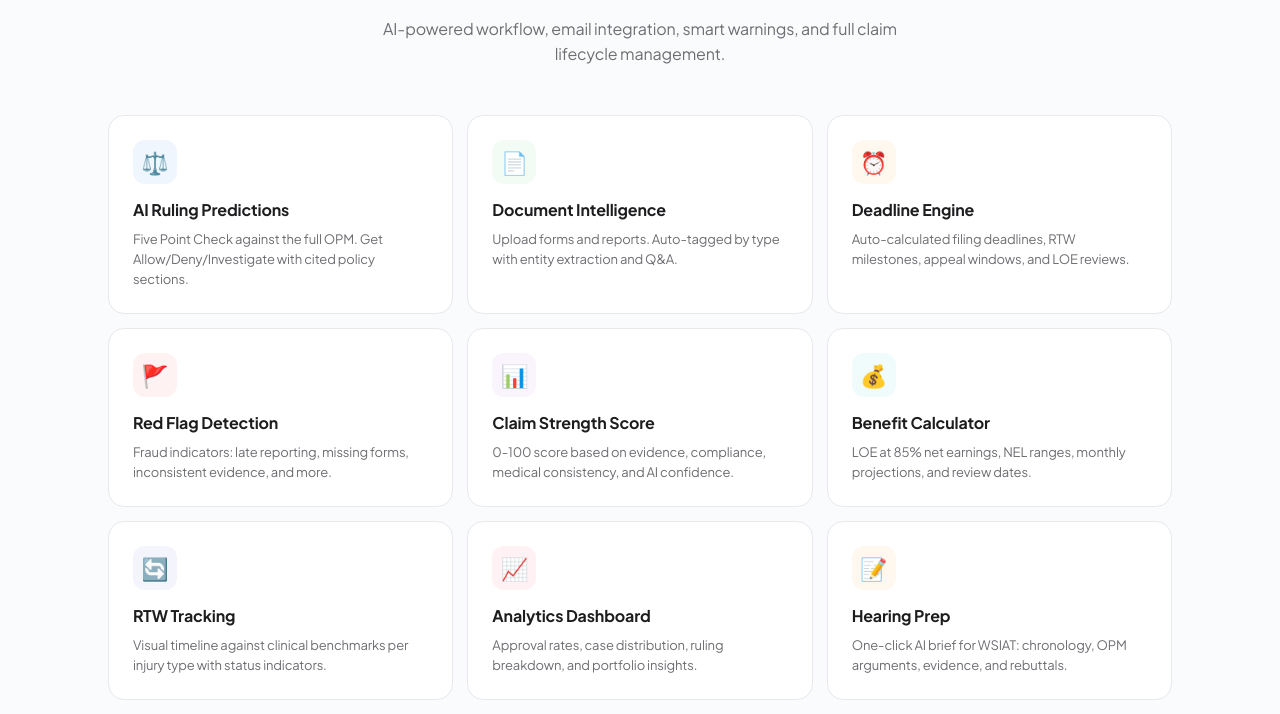
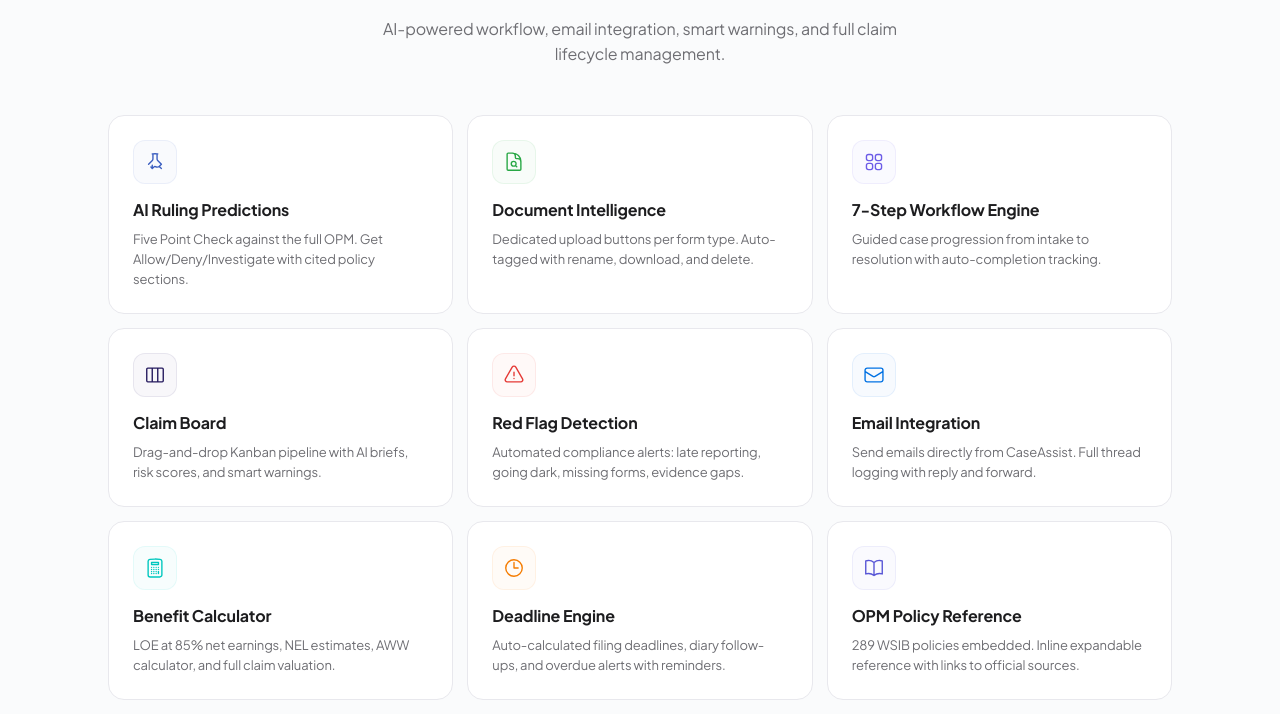
Before and after one commit to tarangsharma11-spec/claimlens, a Next.js app: page /login in a window 1280 px wide. Shown: the part 982-1696 px from the top of the page. Built offline with nearby package versions, Linux system fonts and the light colour scheme.

Commit message:
V53: premium SVG icons replace emojis on landing page, 12 updated features

```diff
--- a/app/login/page.js
+++ b/app/login/page.js
@@ -119,18 +119,21 @@
           </div>
           <div className="feat-grid" style={{ display: "grid", gridTemplateColumns: "repeat(3, 1fr)", gap: 14 }}>
             {[
-              { icon: "\u2696\uFE0F", title: "AI Ruling Predictions", desc: "Five Point Check against the full OPM. Get Allow/Deny/Investigate with cited policy sections.", c: "#0071E3" },
-              { icon: "\uD83D\uDCC4", title: "Document Intelligence", desc: "Upload forms and reports. Auto-tagged by type with entity extraction and Q&A.", c: "#34C759" },
-              { icon: "\u23F0", title: "Deadline Engine", desc: "Auto-calculated filing deadlines, RTW milestones, appeal windows, and LOE reviews.", c: "#FF9500" },
-              { icon: "\uD83D\uDEA9", title: "Red Flag Detection", desc: "Fraud indicators: late reporting, missing forms, inconsistent evidence, and more.", c: "#FF3B30" },
-              { icon: "\uD83D\uDCCA", title: "Claim Strength Score", desc: "0-100 score based on evidence, compliance, medical consistency, and AI confidence.", c: "#AF52DE" },
-              { icon: "\uD83D\uDCB0", title: "Benefit Calculator", desc: "LOE at 85% net earnings, NEL ranges, monthly projections, and review dates.", c: "#00C7BE" },
-              { icon: "\uD83D\uDD04", title: "RTW Tracking", desc: "Visual timeline against clinical benchmarks per injury type with status indicators.", c: "#5856D6" },
-              { icon: "\uD83D\uDCC8", title: "Analytics Dashboard", desc: "Approval rates, case distribution, ruling breakdown, and portfolio insights.", c: "#FF2D55" },
-              { icon: "\uD83D\uDCDD", title: "Hearing Prep", desc: "One-click AI brief for WSIAT: chronology, OPM arguments, evidence, and rebuttals.", c: "#FF9500" },
+              { title: "AI Ruling Predictions", desc: "Five Point Check against the full OPM. Get Allow/Deny/Investigate with cited policy sections.", c: "#3B5EC0", icon: `<svg width="22" height="22" fill="none" viewBox="0 0 24 24" stroke="currentColor" stroke-width="1.5"><path stroke-linecap="round" stroke-linejoin="round" d="M9.75 3.104v5.714a2.25 2.25 0 01-.659 1.591L5 14.5M9.75 3.104c-.251.023-.501.05-.75.082m.75-.082a24.301 24.301 0 014.5 0m0 0v5.714c0 .597.237 1.17.659 1.591L19 14.5M14.25 3.104c.251.023.501.05.75.082M19 14.5l-2.47 2.47m0 0a3.493 3.493 0 01-2.03.602c-.742 0-1.45-.238-2.03-.602m4.06 0L19 19m-7.53-2.03L9 19m0 0l-1.47-1.47M9 19v-3.5"/></svg>` },
+              { title: "Document Intelligence", desc: "Dedicated upload buttons per form type. Auto-tagged with rename, download, and delete.", c: "#28A745", icon: `<svg width="22" height="22" fill="none" viewBox="0 0 24 24" stroke="currentColor" stroke-width="1.5"><path stroke-linecap="round" stroke-linejoin="round" d="M19.5 14.25v-2.625a3.375 3.375 0 00-3.375-3.375h-1.5A1.125 1.125 0 0113.5 7.125v-1.5a3.375 3.375 0 00-3.375-3.375H8.25m5.231 13.481L15 17.25m-4.5-15H5.625c-.621 0-1.125.504-1.125 1.125v16.5c0 .621.504 1.125 1.125 1.125h12.75c.621 0 1.125-.504 1.125-1.125V11.25a9 9 0 00-9-9zm3.75 11.625a2.625 2.625 0 11-5.25 0 2.625 2.625 0 015.25 0z"/></svg>` },
+              { title: "7-Step Workflow Engine", desc: "Guided case progression from intake to resolution with auto-completion tracking.", c: "#6C5CE7", icon: `<svg width="22" height="22" fill="none" viewBox="0 0 24 24" stroke="currentColor" stroke-width="1.5"><path stroke-linecap="round" stroke-linejoin="round" d="M3.75 6A2.25 2.25 0 016 3.75h2.25A2.25 2.25 0 0110.5 6v2.25a2.25 2.25 0 01-2.25 2.25H6a2.25 2.25 0 01-2.25-2.25V6zm0 9.75A2.25 2.25 0 016 13.5h2.25a2.25 2.25 0 012.25 2.25V18a2.25 2.25 0 01-2.25 2.25H6A2.25 2.25 0 013.75 18v-2.25zM13.5 6a2.25 2.25 0 012.25-2.25H18A2.25 2.25 0 0120.25 6v2.25A2.25 2.25 0 0118 10.5h-2.25a2.25 2.25 0 01-2.25-2.25V6zm0 9.75a2.25 2.25 0 012.25-2.25H18a2.25 2.25 0 012.25 2.25V18A2.25 2.25 0 0118 20.25h-2.25a2.25 2.25 0 01-2.25-2.25v-2.25z"/></svg>` },
+              { title: "Claim Board", desc: "Drag-and-drop Kanban pipeline with AI briefs, risk scores, and smart warnings.", c: "#251A5E", icon: `<svg width="22" height="22" fill="none" viewBox="0 0 24 24" stroke="currentColor" stroke-width="1.5"><path stroke-linecap="round" stroke-linejoin="round" d="M9 4.5v15m6-15v15m-10.875 0h15.75c.621 0 1.125-.504 1.125-1.125V5.625c0-.621-.504-1.125-1.125-1.125H4.125c-.621 0-1.125.504-1.125 1.125v12.75c0 .621.504 1.125 1.125 1.125z"/></svg>` },
+              { title: "Red Flag Detection", desc: "Automated compliance alerts: late reporting, going dark, missing forms, evidence gaps.", c: "#E53935", icon: `<svg width="22" height="22" fill="none" viewBox="0 0 24 24" stroke="currentColor" stroke-width="1.5"><path stroke-linecap="round" stroke-linejoin="round" d="M12 9v3.75m-9.303 3.376c-.866 1.5.217 3.374 1.948 3.374h14.71c1.73 0 2.813-1.874 1.948-3.374L13.949 3.378c-.866-1.5-3.032-1.5-3.898 0L2.697 16.126zM12 15.75h.007v.008H12v-.008z"/></svg>` },
+              { title: "Email Integration", desc: "Send emails directly from CaseAssist. Full thread logging with reply and forward.", c: "#0071E3", icon: `<svg width="22" height="22" fill="none" viewBox="0 0 24 24" stroke="currentColor" stroke-width="1.5"><path stroke-linecap="round" stroke-linejoin="round" d="M21.75 6.75v10.5a2.25 2.25 0 01-2.25 2.25h-15a2.25 2.25 0 01-2.25-2.25V6.75m19.5 0A2.25 2.25 0 0019.5 4.5h-15a2.25 2.25 0 00-2.25 2.25m19.5 0v.243a2.25 2.25 0 01-1.07 1.916l-7.5 4.615a2.25 2.25 0 01-2.36 0L3.32 8.91a2.25 2.25 0 01-1.07-1.916V6.75"/></svg>` },
+              { title: "Benefit Calculator", desc: "LOE at 85% net earnings, NEL estimates, AWW calculator, and full claim valuation.", c: "#00C7BE", icon: `<svg width="22" height="22" fill="none" viewBox="0 0 24 24" stroke="currentColor" stroke-width="1.5"><path stroke-linecap="round" stroke-linejoin="round" d="M15.75 15.75V18m-7.5-6.75h.008v.008H8.25v-.008zm0 2.25h.008v.008H8.25v-.008zm0 2.25h.008v.008H8.25v-.008zm0 2.25h.008v.008H8.25v-.008zm2.498-6.75h.007v.008h-.007v-.008zm0 2.25h.007v.008h-.007v-.008zm0 2.25h.007v.008h-.007v-.008zm0 2.25h.007v.008h-.007v-.008zm2.504-6.75h.008v.008h-.008v-.008zm0 2.25h.008v.008h-.008v-.008zm0 2.25h.008v.008h-.008v-.008zm0 2.25h.008v.008h-.008v-.008zm2.498-6.75h.008v.008h-.008v-.008zm0 2.25h.008v.008h-.008v-.008zM8.25 6h7.5v2.25h-7.5V6zM12 2.25c-1.892 0-3.758.11-5.593.322C5.307 2.7 4.5 3.65 4.5 4.757V19.5a2.25 2.25 0 002.25 2.25h10.5a2.25 2.25 0 002.25-2.25V4.757c0-1.108-.806-2.057-1.907-2.185A48.507 48.507 0 0012 2.25z"/></svg>` },
+              { title: "Deadline Engine", desc: "Auto-calculated filing deadlines, diary follow-ups, and overdue alerts with reminders.", c: "#F57C00", icon: `<svg width="22" height="22" fill="none" viewBox="0 0 24 24" stroke="currentColor" stroke-width="1.5"><path stroke-linecap="round" stroke-linejoin="round" d="M12 6v6h4.5m4.5 0a9 9 0 11-18 0 9 9 0 0118 0z"/></svg>` },
+              { title: "OPM Policy Reference", desc: "289 WSIB policies embedded. Inline expandable reference with links to official sources.", c: "#5856D6", icon: `<svg width="22" height="22" fill="none" viewBox="0 0 24 24" stroke="currentColor" stroke-width="1.5"><path stroke-linecap="round" stroke-linejoin="round" d="M12 6.042A8.967 8.967 0 006 3.75c-1.052 0-2.062.18-3 .512v14.25A8.987 8.987 0 016 18c2.305 0 4.408.867 6 2.292m0-14.25a8.966 8.966 0 016-2.292c1.052 0 2.062.18 3 .512v14.25A8.987 8.987 0 0018 18a8.967 8.967 0 00-6 2.292m0-14.25v14.25"/></svg>` },
+              { title: "PDF Export", desc: "One-click professional case reports with ruling history, valuation, documents, and timeline.", c: "#AF52DE", icon: `<svg width="22" height="22" fill="none" viewBox="0 0 24 24" stroke="currentColor" stroke-width="1.5"><path stroke-linecap="round" stroke-linejoin="round" d="M3 16.5v2.25A2.25 2.25 0 005.25 21h13.5A2.25 2.25 0 0021 18.75V16.5M16.5 12L12 16.5m0 0L7.5 12m4.5 4.5V3"/></svg>` },
+              { title: "Analytics Dashboard", desc: "Portfolio-wide insights: approval rates, case distribution, risk breakdown, and trends.", c: "#FF2D55", icon: `<svg width="22" height="22" fill="none" viewBox="0 0 24 24" stroke="currentColor" stroke-width="1.5"><path stroke-linecap="round" stroke-linejoin="round" d="M3 13.125C3 12.504 3.504 12 4.125 12h2.25c.621 0 1.125.504 1.125 1.125v6.75C7.5 20.496 6.996 21 6.375 21h-2.25A1.125 1.125 0 013 19.875v-6.75zM9.75 8.625c0-.621.504-1.125 1.125-1.125h2.25c.621 0 1.125.504 1.125 1.125v11.25c0 .621-.504 1.125-1.125 1.125h-2.25a1.125 1.125 0 01-1.125-1.125V8.625zM16.5 4.125c0-.621.504-1.125 1.125-1.125h2.25C20.496 3 21 3.504 21 4.125v15.75c0 .621-.504 1.125-1.125 1.125h-2.25a1.125 1.125 0 01-1.125-1.125V4.125z"/></svg>` },
+              { title: "PII Protection", desc: "Client-side PII redaction before AI processing. PIPEDA compliant with configurable levels.", c: "#1A1040", icon: `<svg width="22" height="22" fill="none" viewBox="0 0 24 24" stroke="currentColor" stroke-width="1.5"><path stroke-linecap="round" stroke-linejoin="round" d="M9 12.75L11.25 15 15 9.75m-3-7.036A11.959 11.959 0 013.598 6 11.99 11.99 0 003 9.749c0 5.592 3.824 10.29 9 11.623 5.176-1.332 9-6.03 9-11.622 0-1.31-.21-2.571-.598-3.751h-.152c-3.196 0-6.1-1.248-8.25-3.285z"/></svg>` },
             ].map((f, i) => (
               <div key={i} style={{ padding: 24, background: "#fff", borderRadius: 16, border: "1px solid #E8E8ED" }}>
-                <div style={{ width: 44, height: 44, borderRadius: 12, background: `${f.c}10`, display: "flex", alignItems: "center", justifyContent: "center", fontSize: 22, marginBottom: 14 }}>{f.icon}</div>
+                <div style={{ width: 44, height: 44, borderRadius: 12, background: `${f.c}08`, border: `1px solid ${f.c}15`, display: "flex", alignItems: "center", justifyContent: "center", color: f.c, marginBottom: 14 }} dangerouslySetInnerHTML={{ __html: f.icon }} />
                 <div style={{ fontSize: 16, fontWeight: 700, color: "#1D1D1F", marginBottom: 6 }}>{f.title}</div>
                 <div style={{ fontSize: 13, color: "#6E6E73", lineHeight: 1.55 }}>{f.desc}</div>
               </div>
```
